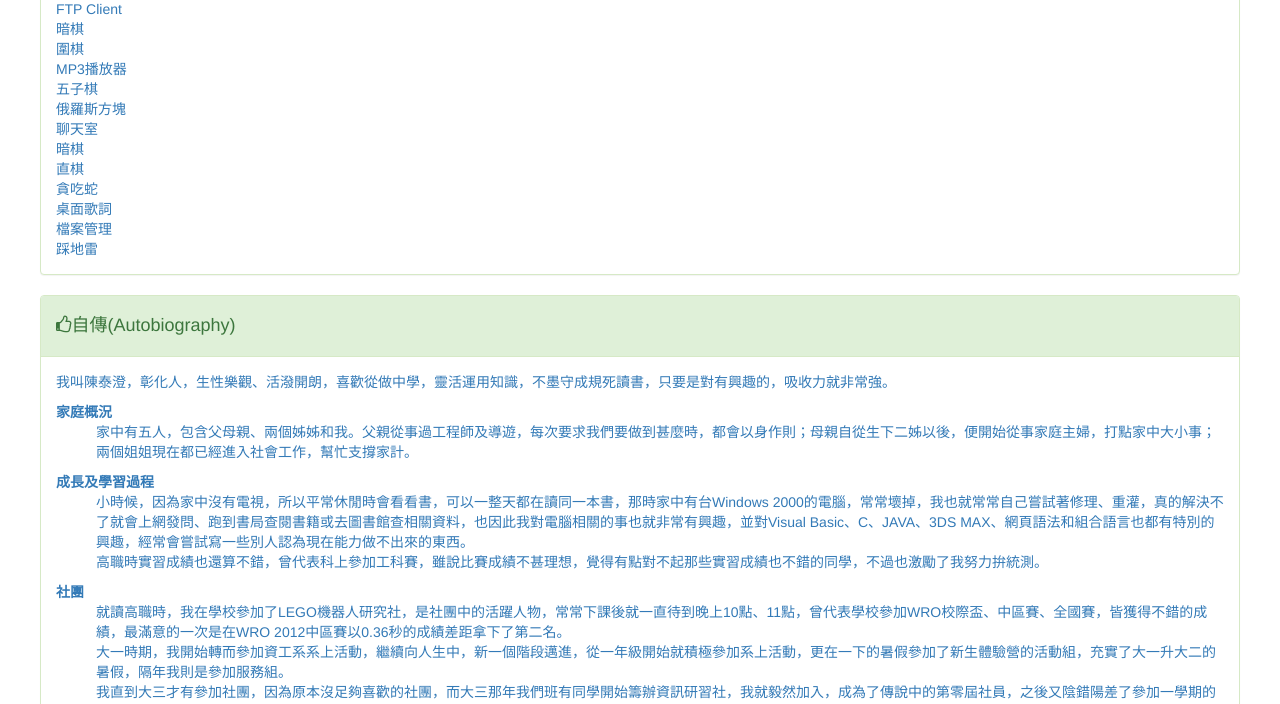
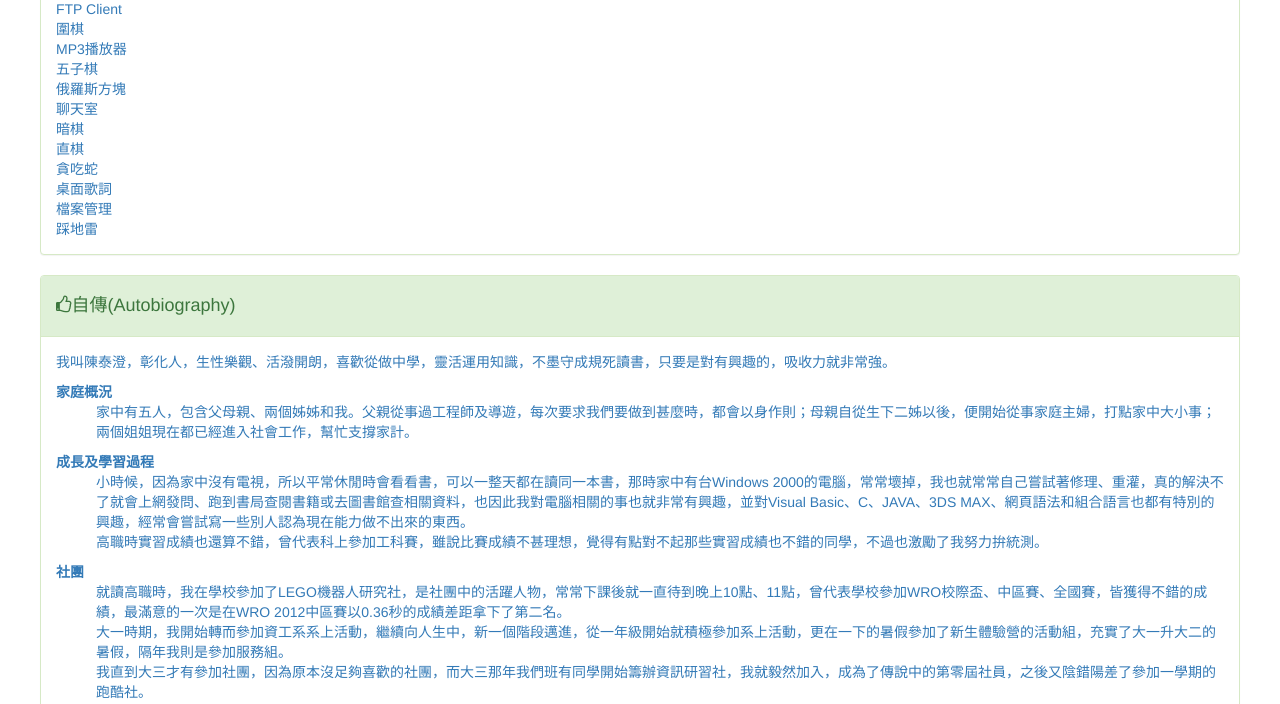
Before and after one commit to TCCinTaiwan/TCCinTaiwan.github.io, a plain HTML site: page index.html in a window 1280 px wide. Shown: the part 1970-2674 px from the top of the page. Drawn offline with nearby package versions, Linux system fonts and the light colour scheme.

Commit message:
Update index.html

```diff
--- a/index.html
+++ b/index.html
@@ -265,7 +265,6 @@
             繪圖板
             [ <a href="https://github.com/TCCinTaiwan/White-Brain" target="_blank"><i class="fa fa-github"></i> White's Brain</a> ]<br>
 			FTP Client<br>
-            暗棋<br>
             圍棋<br>
             MP3播放器<br>
             五子棋<br>
```
